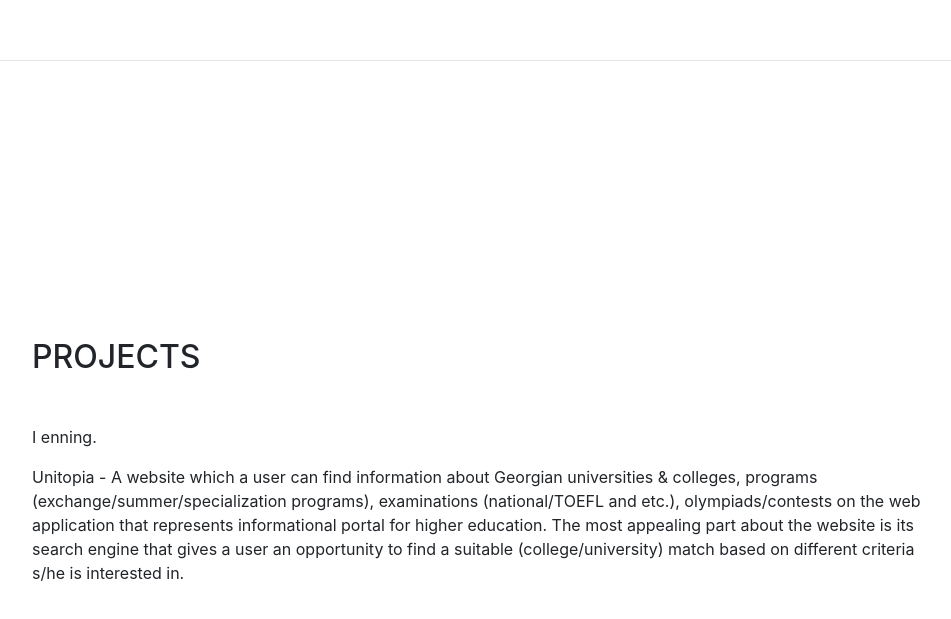
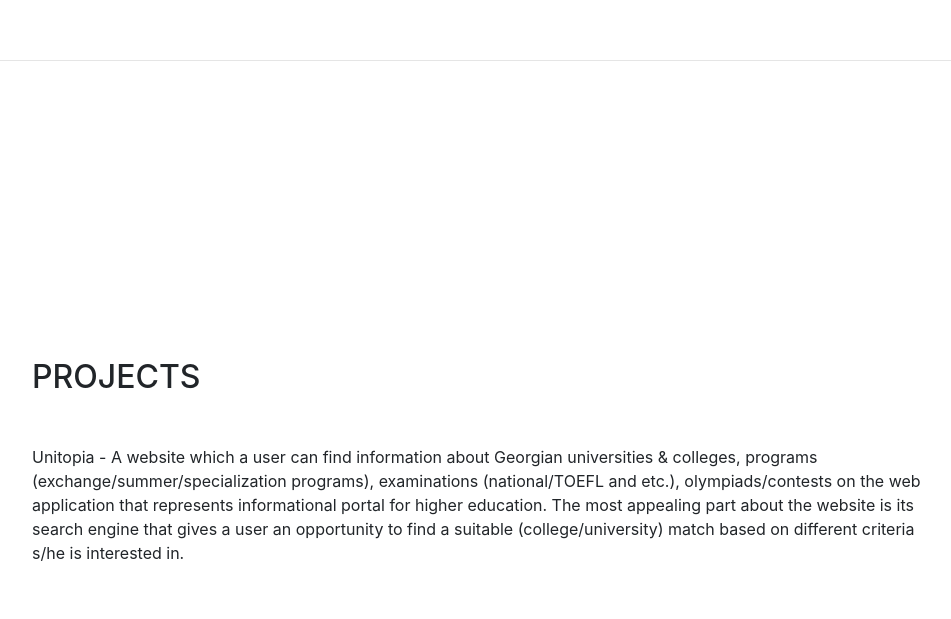
Before and after one commit to Munodiwa/Munodiwa.github.io, a website with bundled scripts: page index.html in a window 1280 px wide. Shown: the part 4987-5606 px from the top of the page, without its empty margins (288-1239 px from the left). Built offline with nearby package versions, Linux system fonts and the light colour scheme; a web font is replaced by a local one.

Commit message:
update projects

```diff
--- a/index.html
+++ b/index.html
@@ -291,7 +291,7 @@
       <section class="resume-section p-3 p-lg-5 d-flex flex-column" id="projects">
         <div class="my-auto">
           <h2 class="mb-5">Projects</h2>
-          <p>I enning.</p>
+          <p></p>
           <p class="mb-0">Unitopia - A website which a user can find information about Georgian universities & colleges, programs (exchange/summer/specialization programs), examinations (national/TOEFL and etc.),
 olympiads/contests on the web application that represents informational portal for higher education. The most appealing part about the website is its search engine that gives a user an opportunity to find a suitable (college/university) match based on different criteria s/he is interested in.
 </p>
```
